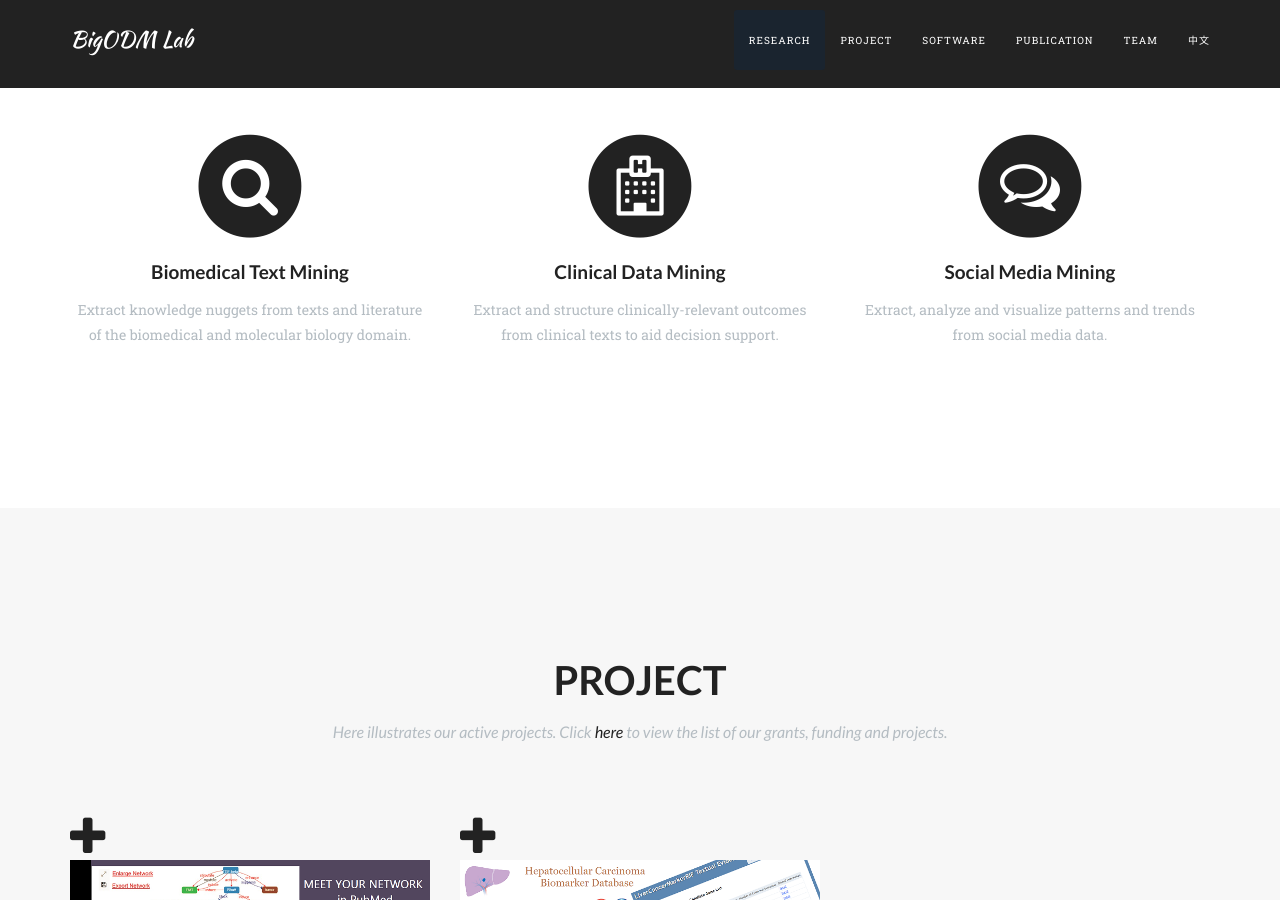
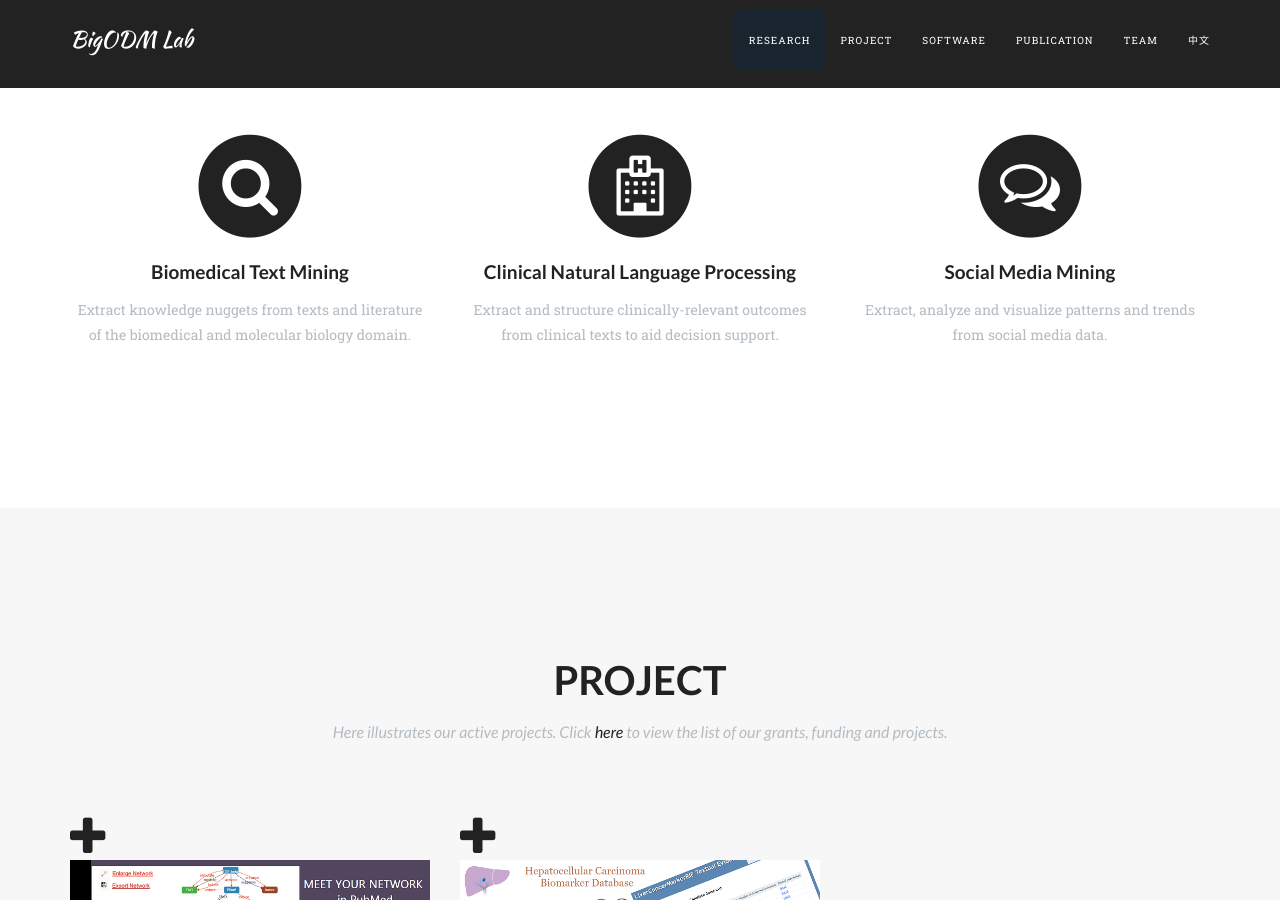
Before and after one commit to nkustislab/nkustislab.github.io, a Jekyll site: the page built from index.html, in a window 1280 px wide and 900 px high, scrolled down 945 px. Built offline with Jekyll 4.4.1, drawn with Linux system fonts in a browser that asks for light colours; nearby versions of some CDN libraries; some web fonts are replaced.

Commit message:
更新研究說明

```diff
--- a/_includes/research.html
+++ b/_includes/research.html
@@ -22,7 +22,7 @@
 					<i class="fa fa-circle fa-stack-2x text-primary"></i>
 					<i class="fa fa-hospital-o fa-stack-1x fa-inverse"></i>
 				</span>
-				<h4 class="research-heading">Clinical Data Mining</h4>
+				<h4 class="research-heading">Clinical Natural Language Processing</h4>
 				<p class="text-muted">Extract and structure clinically-relevant outcomes from clinical texts to aid decision support.</p>
       </div>
       <div class="col-md-4">
--- a/_includes/research_zh_TW.html
+++ b/_includes/research_zh_TW.html
@@ -22,7 +22,7 @@
 					<i class="fa fa-circle fa-stack-2x text-primary"></i>
 					<i class="fa fa-hospital-o fa-stack-1x fa-inverse"></i>
 				</span>
-				<h4 class="research-heading">臨床資料探勘</h4>
+				<h4 class="research-heading">臨床自然語言處理</h4>
 				<p class="text-muted">將醫學臨床資料結構化並從中擷取臨床發現與結果來支援決策。</p>
       </div>
       <div class="col-md-4">
```
